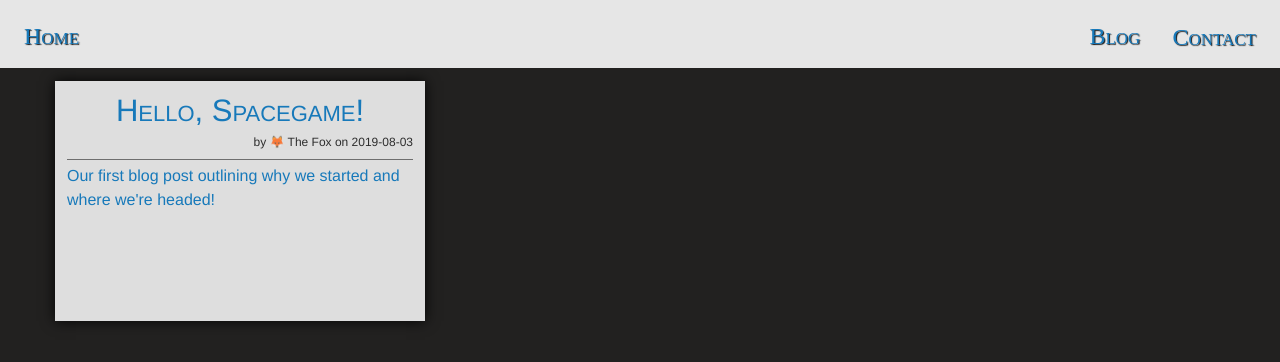
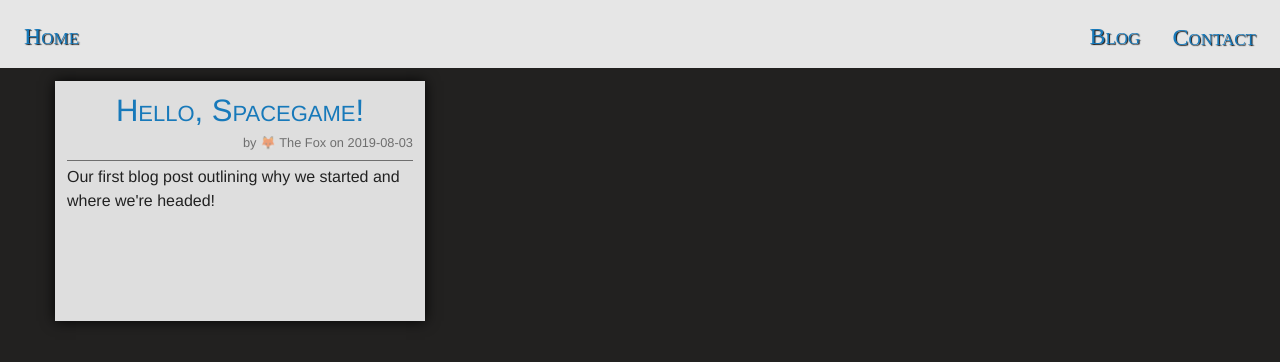
Before and after one commit to ori-sky/polar-space, a Jekyll site: the page built from blog.md, in a window 1280 px wide. Shown: the top 362 px of the page. Built offline with Jekyll 4.4.1, drawn with Linux system fonts in a browser that asks for light colours; some web fonts are replaced.

Commit message:
Update app.css

```diff
--- a/assets/css/app.css
+++ b/assets/css/app.css
@@ -85,8 +85,12 @@ body {
 .blog-preview > h4 {
 	border-bottom: 1px solid rgba(0, 0, 0, 0.5);
 	text-align: right;
-	font-size: 75%;
-	color: rgba(0, 0, 0, 0.8);
+	font-size: 80%;
+	color: rgba(0, 0, 0, 0.5);
 	padding-bottom: 8px;
 	margin-bottom: 4px;
 }
+
+.blog-preview > section {
+	color: rgba(0, 0, 0, 0.85);
+}
```
